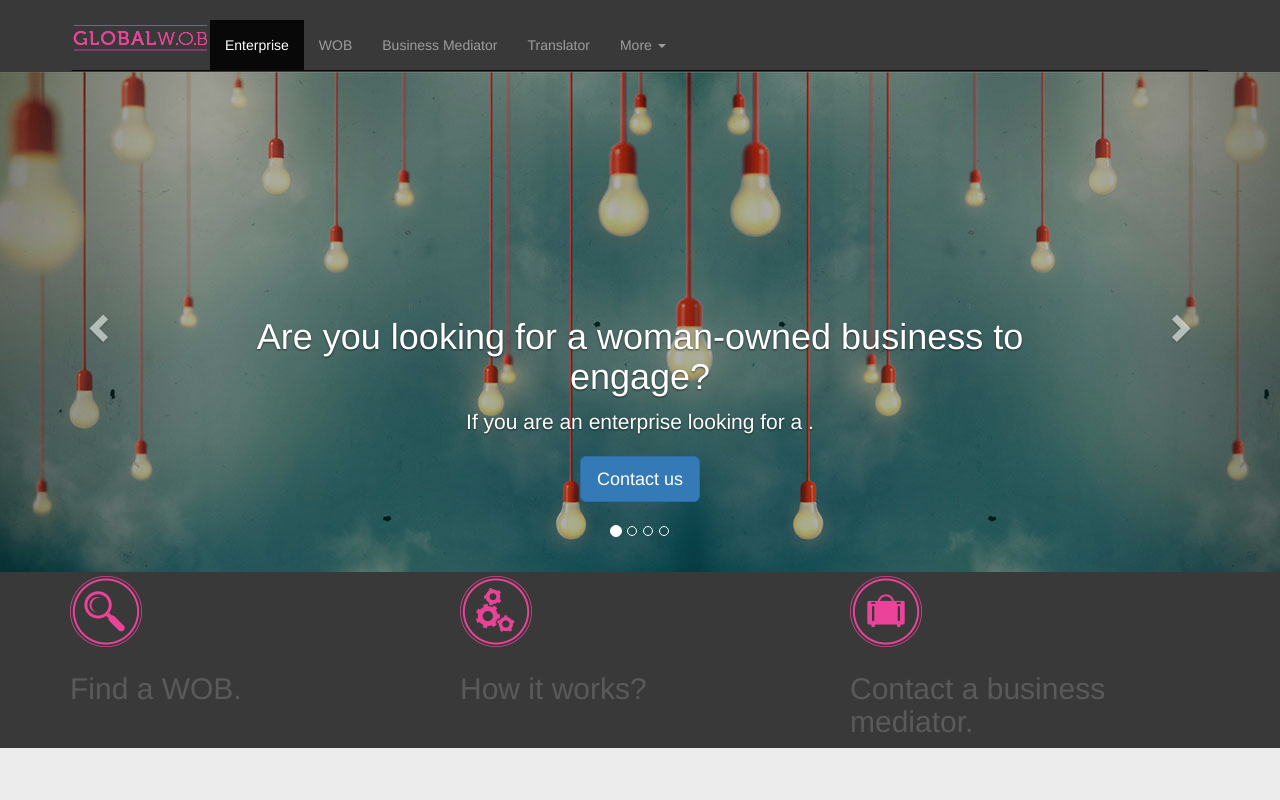
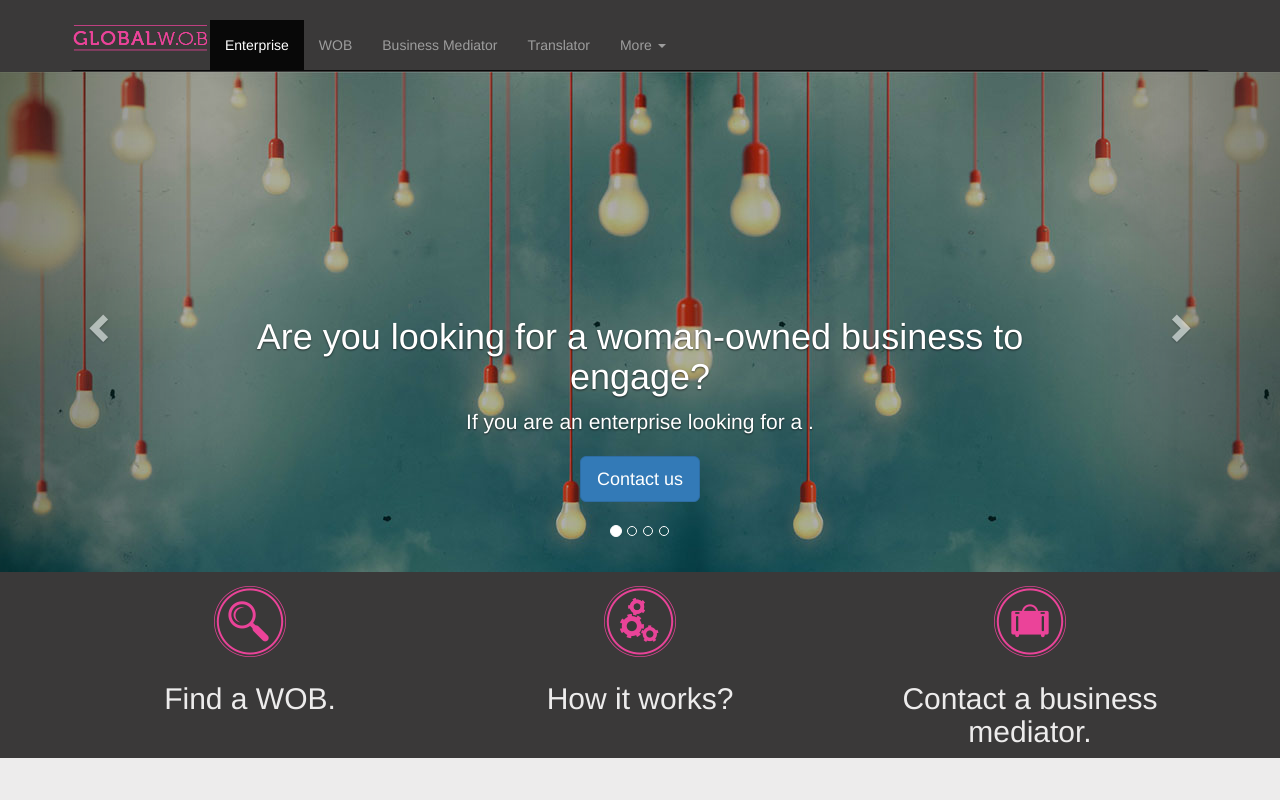
Before and after one commit to cindysoares/global-wob, a website: page index.html in a window 1280 px wide. Shown: the top 800 px of the page. Drawn offline with nearby package versions, Linux system fonts and the light colour scheme.

Commit message:
centralizando icones.

```diff
--- a/index.html
+++ b/index.html
@@ -134,20 +134,20 @@
             <a class="right carousel-control" href="#myCarousel" data-slide="next"><span class="glyphicon glyphicon-chevron-right"></span></a>
         </div>
         <div style='background-color: #3a3939;'>
-			<div class="container marketing">
-					<div class="col-md-4 feature-panel">
+			<div class="container marketing"><p/>
+					<div class="col-md-4 feature-panel" align="center">
 						<a class="feature-icon-link" href="#findWob"><img class="feature-icon" src="images/find.png" alt=""></a>
-						<h2>Find a WOB.</h2>
+						<h2 style="color: #edecec;">Find a WOB.</h2>
 					</div>
 
-					<div class="col-md-4 feature-panel">
+					<div class="col-md-4 feature-panel" align="center">
 						<a class="feature-icon-link" href="#howItWorks"><img class="feature-icon" src="images/working.png" alt=""></a>
-						<h2>How it works?</h2>
+						<h2 style="color: #edecec;">How it works?</h2>
 					</div>
 
-					<div class="col-md-4 feature-panel">
+					<div class="col-md-4 feature-panel" align="center">
 						<a class="feature-icon-link" href="#contactMediator"><img class="feature-icon" src="images/contact.png" alt=""></a>
-						<h2>Contact a business mediator.</h2>
+						<h2 style="color: #edecec;">Contact a business mediator.</h2>
 					</div>
 			</div>
 		</div>
```
